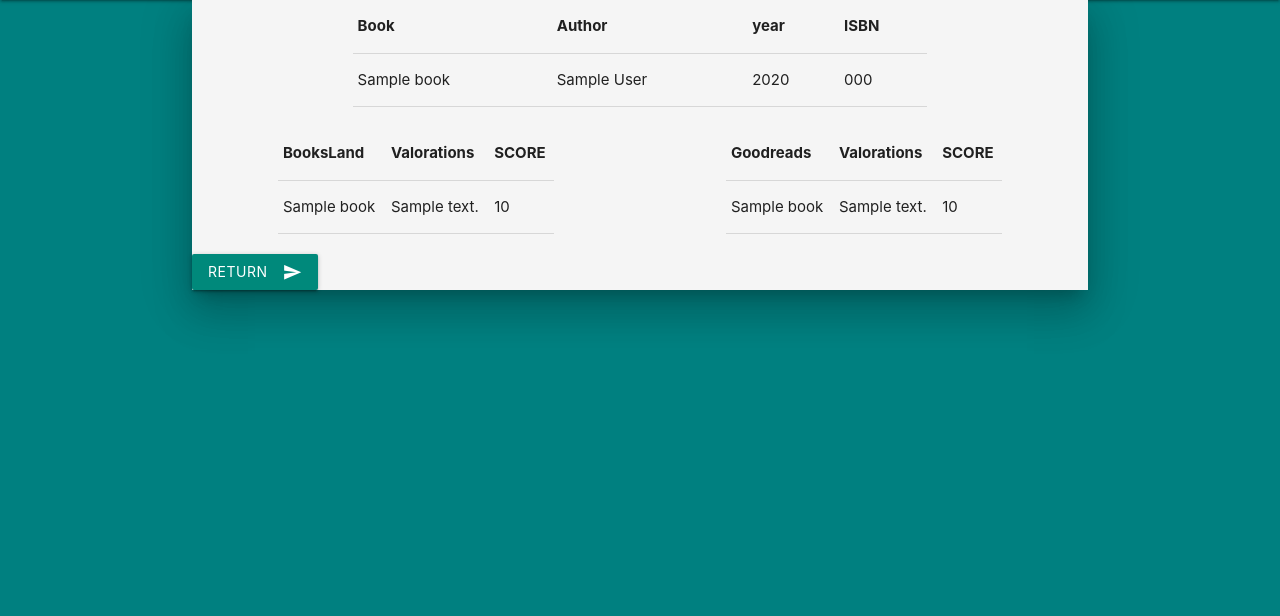
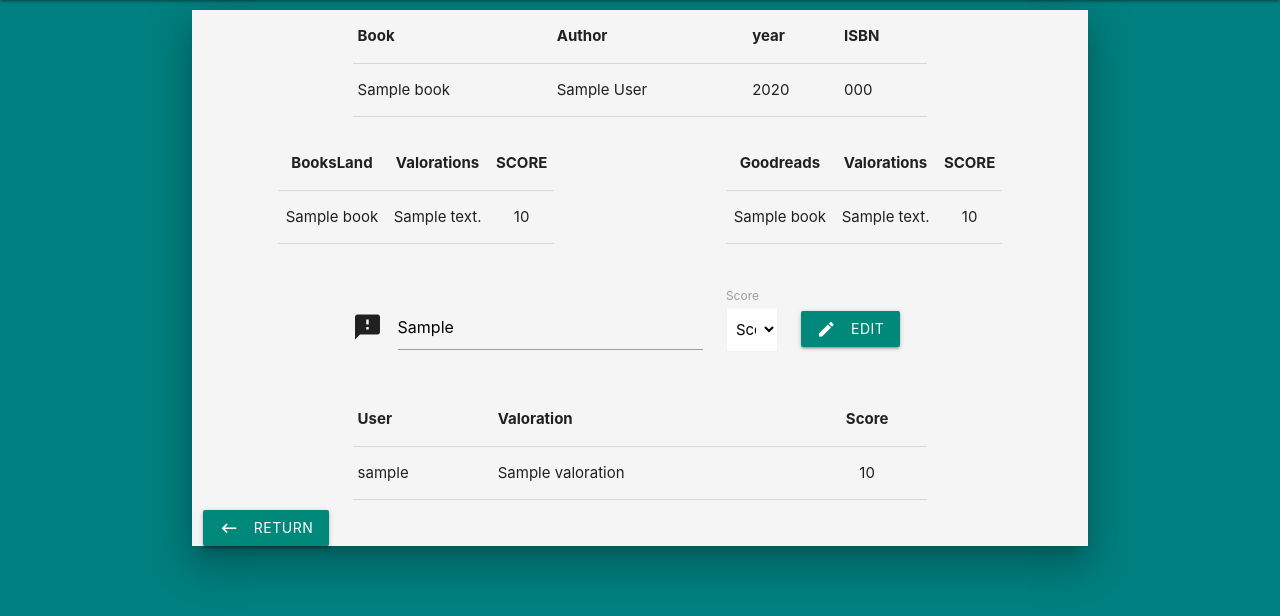
Before and after one commit to sergioibarra98/Project1, a Flask app: template templates/book.html in a window 1280 px wide. Shown: the part 64-680 px from the top of the page. Run offline with Flask 2, Linux system fonts and the light colour scheme; the template is opened without the code that fills it: most values are stand-ins (such as "Sample title", 1, 10 or a date in 2020).

Commit message:
Finish Project1

```diff
--- a/application.py
+++ b/application.py
@@ -124,21 +124,46 @@
 
 @app.route("/book/<isbn>", methods=["GET", "POST"])
 def book(isbn):
+    #Reviews for this book
+    reviews = db.execute("SELECT username, valoration, score FROM accounts JOIN reviews ON reviews.user_id = accounts.id WHERE isbn = :isbn", {"isbn": isbn})
+
+    #Edit a valoration
+    if (request.method == "POST" and (db.execute("SELECT * FROM reviews WHERE isbn = :isbn AND user_id = :user_id", {"isbn": isbn, "user_id": user.id}).rowcount==1)):
+        valoration = request.form.get("valoration")
+        score = request.form.get("score")
+        db.execute("UPDATE reviews SET valoration = :valoration, score = :score WHERE isbn = :isbn AND user_id = :user_id",{"valoration": valoration, "score": score,"isbn": isbn, "user_id": user.id})
+        db.commit()
+
+    #Create a valoration
+    if (request.method == "POST" and (db.execute("SELECT * FROM reviews WHERE isbn = :isbn AND user_id = :user_id", {"isbn": isbn, "user_id": user.id}).rowcount==0)):
+        valoration = request.form.get("valoration")
+        score = request.form.get("score")
+        db.execute("INSERT INTO reviews (user_id, isbn, valoration, score) VALUES (:user_id, :isbn, :valoration, :score)", {"user_id":user.id, "isbn":isbn, "valoration": valoration, "score":score})
+        db.commit()
+
+    #Valorations BooksLand
     book = db.execute("SELECT * FROM books WHERE isbn = :isbn",{"isbn": isbn}).fetchone()
-    res = requests.get("https://www.goodreads.com/book/review_counts.json", params={"key": "10r5mLk1uqbZHS6RUJqRQ", "isbns": isbn})
-    res = res.json()
-
     if db.execute("SELECT * FROM reviews WHERE isbn = :isbn", {"isbn":isbn}).rowcount > 0:
         bookslanReview = db.execute("SELECT * FROM reviews WHERE isbn = :isbn", {"isbn":isbn}).rowcount
-        BookslandScore = db.execute("SELECT AVG(score) FROM reviews WHERE isbn = :isbn", {"isbn":isbn}).fetchone
+        BookslandScore = db.execute("SELECT AVG(score) FROM reviews WHERE isbn = :isbn", {"isbn":isbn}).fetchone()
+        BookslandScore = str(BookslandScore[0])
+        BookslandScore = BookslandScore[0]+BookslandScore[1]+BookslandScore[2]+BookslandScore[3]
     else:
         bookslanReview = 0
         BookslandScore = "-"
 
+    #Valorations Goodreads
+    res = requests.get("https://www.goodreads.com/book/review_counts.json", params={"key": "10r5mLk1uqbZHS6RUJqRQ", "isbns": isbn})
+    res = res.json()
     goodreadReview = res["books"][0]["work_ratings_count"]
     goodreadScore = res["books"][0]["average_rating"]
 
-    return render_template("book.html",book=book, bookslanReview=bookslanReview, BookslandScore=BookslandScore, goodreadReview=goodreadReview, goodreadScore=goodreadScore)
+    #Check if you have written a review yet
+    if db.execute("SELECT * FROM reviews WHERE isbn = :isbn AND user_id = :user_id", {"isbn": isbn, "user_id": user.id}).rowcount>0:
+        userReview = db.execute("SELECT * FROM reviews WHERE isbn = :isbn AND user_id = :user_id", {"isbn": isbn, "user_id": user.id}).fetchone()
+        return render_template("book.html", reviews=reviews, username=user.username, book=book, isbn=isbn, bookslanReview=bookslanReview, BookslandScore=BookslandScore, goodreadReview=goodreadReview, goodreadScore=goodreadScore, valoration_user=userReview.valoration, score_user=userReview.score)
+
+    return render_template("book.html", reviews=reviews, username=user.username, book=book, isbn=isbn, bookslanReview=bookslanReview, BookslandScore=BookslandScore, goodreadReview=goodreadReview, goodreadScore=goodreadScore, valoration_user="", score_user="")
 
 @app.route("/register")
 def register():
--- a/templates/alert.html
+++ b/templates/alert.html
@@ -21,7 +21,7 @@
                         <p>{{message}}</p>
                     </div>
                     <div class="card-action grey lighten-4">
-                        <a class="waves-effect waves-light btn teal darken-1" href="javascript:history.back()"><i class="material-icons right">send</i>RETURN</a>
+                        <a class="waves-effect waves-light btn teal darken-1" href="javascript:history.back()"><i class="material-icons left">keyboard_backspace</i>RETURN</a>
                     </div>
                 </div>
             </div>
--- a/templates/book.html
+++ b/templates/book.html
@@ -14,9 +14,9 @@
         </div>
     </nav>
 
-    <div class="container grey lighten-4 z-depth-5">
+    <div class="container grey lighten-4 z-depth-5" style="margin-top: 10px; paddin: 5px">
         <div class="row">
-            <div class="col l8 offset-l2">
+            <div class="col s12 l8 offset-l2">
                 <table>
                     <thead>
                         <tr>
@@ -37,8 +37,8 @@
         </div>
 
         <div class="row">
-            <div class="col l4 offset-l1">
-                <table>
+            <div class="col s12 l4 offset-l1">
+                <table class="centered">
                     <thead>
                         <th>BooksLand</th>
                         <th>Valorations</th>
@@ -51,8 +51,8 @@
                     </tbody>
                 </table>
             </div>
-            <div class="col l4 offset-l2">
-                <table>
+            <div class="col s12 l4 offset-l2">
+                <table class="centered">
                     <thead>
                         <th>Goodreads</th>
                         <th>Valorations</th>
@@ -68,7 +68,74 @@
         </div>
 
         <div class="row">
-            <a class="waves-effect waves-light btn teal darken-1" href="javascript:history.back()"><i class="material-icons right">send</i>RETURN</a>
+            <form class="" action="{{url_for('book',isbn = isbn)}}" method="post">
+                <div class="col s12 l5 offset-l2">
+                    <div class="input-field" style="margin-top: 40px">
+                        <i class="material-icons prefix">feedback</i>
+                        <input name="valoration" placeholder="Write a review (optional)" id="icon_prefix" type="text" class="validate" value="{{valoration_user}}">
+                    </div>
+                </div>
+                {% if valoration_user == "" %}
+                <div class="col s2 l1" style="margin-top: 20px">
+                    <label>Score</label>
+                    <select name="score" class="browser-default">
+                        <option disabled selected>Score</option>
+                        <option value="1">1</option>
+                        <option value="2">2</option>
+                        <option value="3">3</option>
+                        <option value="4">4</option>
+                        <option value="5">5</option>
+                    </select>
+                </div>
+                <div class="col s4 l2" style="margin-top: 47px">
+                    <button class="waves-effect waves-light btn teal darken-1"><i class="material-icons left">add</i>Add</button>
+                </div>
+                {% else %}
+                <div class="col s2 l1" style="margin-top: 20px">
+                    <label>Score</label>
+                    <select name="score" class="browser-default">
+                        <option disabled selected>Score</option>
+                        {% for i in range(5) %}
+                            {% if (i+1) == score_user %}
+                            <option value="{{i+1}}" selected>{{i+1}}</option>
+                            {% else %}
+                            <option value="{{i+1}}">{{i+1}}</option>
+                            {% endif %}
+                        {% endfor %}
+                    </select>
+                </div>
+                <div class="col s4 l2" style="margin-top: 47px">
+                    <button class="waves-effect waves-light btn teal darken-1"><i class="material-icons left">edit</i>edit</button>
+                </div>
+                {% endif %}
+            </form>
+        </div>
+
+        <div class="row">
+            <div class="col s12 l8 offset-l2">
+                <table>
+                    <thead>
+                        <th>User</th>
+                        <th>Valoration</th>
+                        <th class="center-align">Score</th>
+                    </thead>
+                    <tbody>
+                        {% for review in reviews %}
+                        <tr>
+                            <td>{{review.username}}</td>
+                            <td>{{review.valoration}}</td>
+                            <td class="center-align">{{review.score}}</td>
+                        </tr>
+                        {% endfor %}
+                    </tbody>
+                </table>
+            </div>
+        </div>
+
+        <div class="row">
+            <div class="col" style="margin-top: -10px">
+                <a class="waves-effect waves-light btn teal darken-1" href="javascript:history.back()"><i class="material-icons left">keyboard_backspace</i>RETURN</a>
+            </div>
         </div>
     </div>
 {% endblock %}
```
